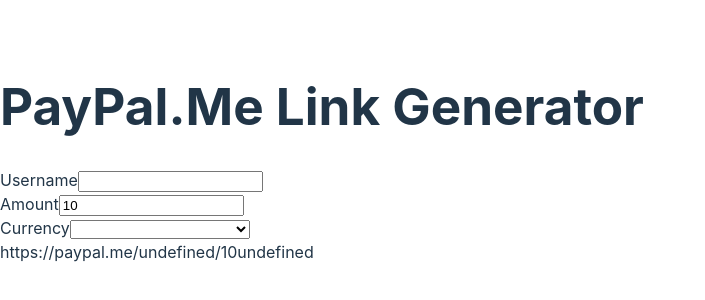
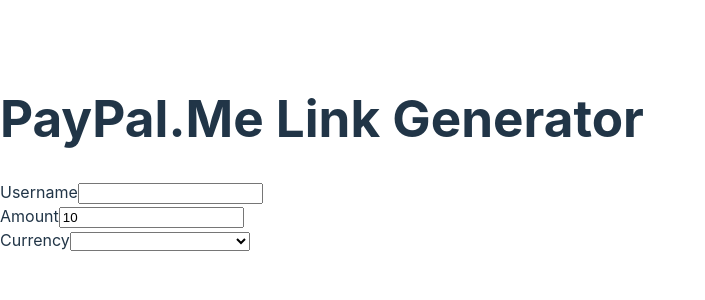
Before and after one commit to marcobiedermann/paypal.me-link-generator, a React (Vite) app: page / in a window 1280 px wide. Shown: the part 246-546 px from the top of the page, without its empty margins (0-705 px from the left). Built offline with nearby package versions, Linux system fonts and the light colour scheme.

Commit message:
fix: Is Valid
Render output only if the input is valid

```diff
--- a/src/App.tsx
+++ b/src/App.tsx
@@ -56,7 +56,7 @@
   const [defaultCurrency, setDefaultCurrency] =
     useLocalStorage<string>("currency");
   const {
-    formState: { errors },
+    formState: { errors, isValid },
     register,
     watch,
   } = useForm<FormData>({
@@ -119,7 +119,7 @@
         </div>
       </form>
 
-      <output>{link}</output>
+      {isValid && <output>{link}</output>}
     </div>
   );
 }
```
